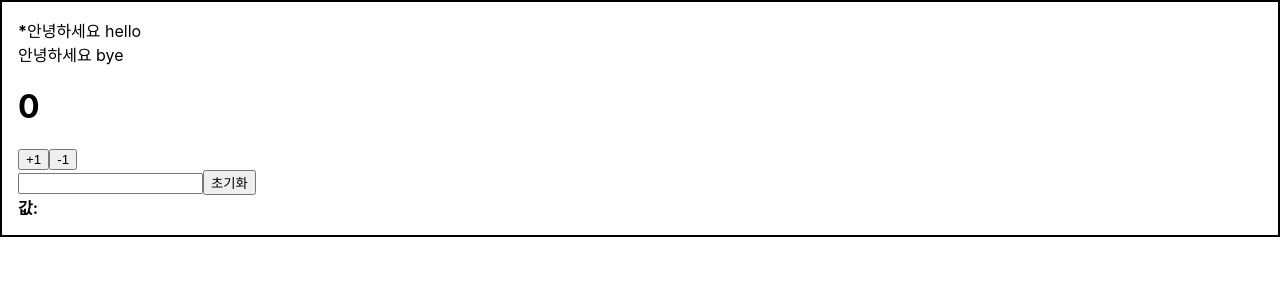
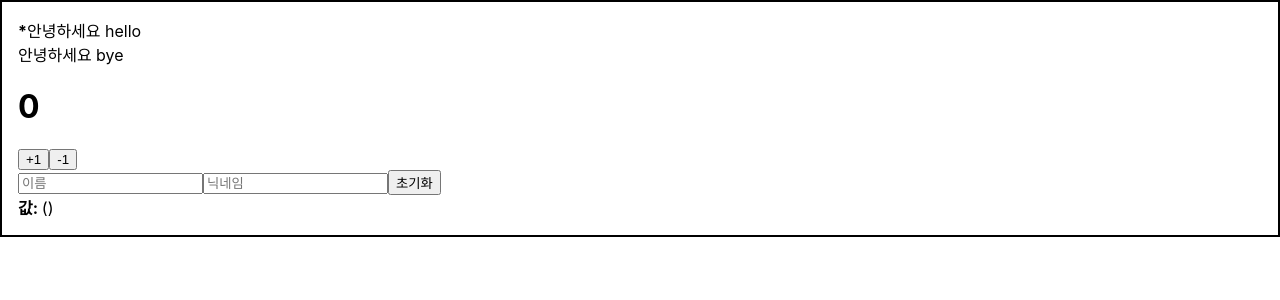
Before and after one commit to InJoon-L/React-basic, a React (Create React App) app: page / in a window 1280 px wide. Shown: the top 300 px of the page. Built offline with nearby package versions, Linux system fonts and the light colour scheme.

Commit message:
ts-useRef

```diff
--- a/src/components/InputSample.tsx
+++ b/src/components/InputSample.tsx
@@ -1,22 +1,46 @@
-import React, { useState } from 'react'
+import React, { useRef, useState } from 'react'
+
+interface inputSampleText {
+	name: string;
+	nickname: string;
+}
 
 const InputSample = () => {
-	const [text, setText] = useState<string>('');
+	const [text, setText] = useState<inputSampleText>({
+		name: '',
+		nickname: ''
+	});
+
+	const nameInput = useRef<HTMLInputElement>(null);
+
+	const { name, nickname } = text; // 비구조화 할당을 통해 값 추출
 
 	const onChange = (e: React.ChangeEvent<HTMLInputElement>) => {
-		setText(e.target.value);
+		const { value, name } = e.target; // 우선 e.target에서 name과 value를 추출
+
+		setText({
+			...text, // 기존의 text객체를 복사한 뒤
+			[name]: value // name 키를 가진 값을 value로 설정
+		});
 	}
 
 	const onReset = () => {
-		setText('');
+		setText({
+			name: '',
+			nickname: ''
+		});
+
+		nameInput.current?.focus();
 	}
 
 	return (
 		<div>
-			<input onChange={onChange} value={text} type="text" />
+			<input name="name" placeholder="이름" onChange={onChange} value={name} ref={nameInput} />
+      <input name="nickname" placeholder="닉네임" onChange={onChange} value={nickname} />
 			<button onClick={onReset}>초기화</button>
 			<div>
-				<b>값: {text}</b>
+				<b>값: </b>
+				{name} ({nickname})
 			</div>
 		</div>
 	);
```
